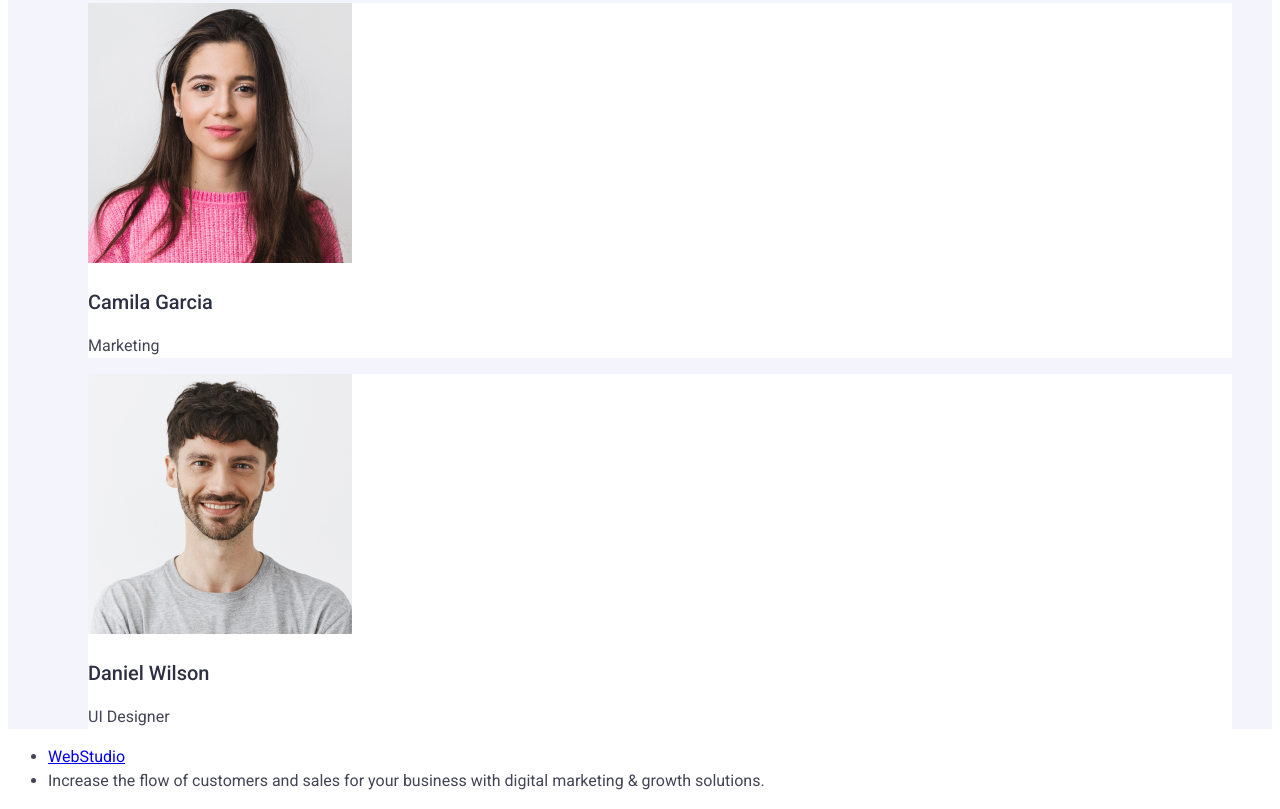
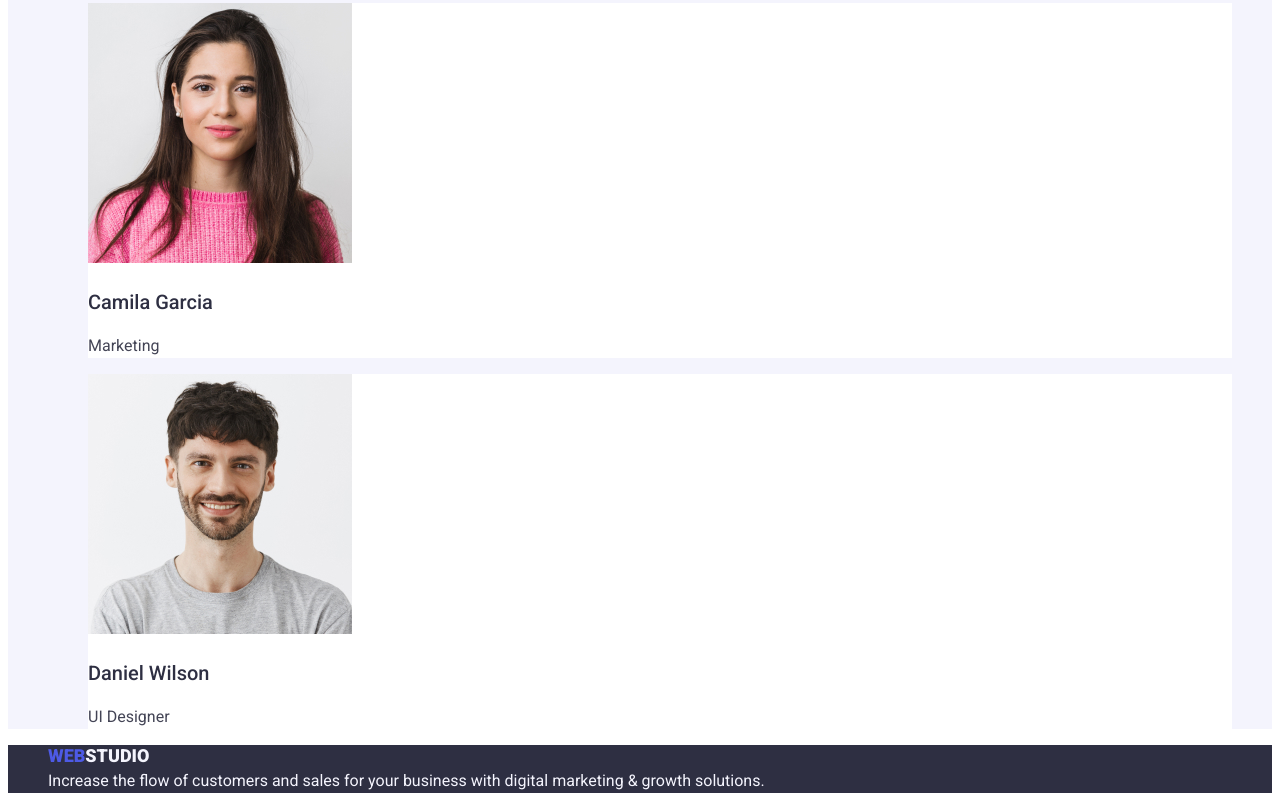
Before and after one commit to PeterPoterek/goit-markup-hw-02, a plain HTML site: page index.html in a window 1280 px wide. Shown: the part 2574-3383 px from the top of the page. Drawn offline with Linux system fonts and the light colour scheme.

Commit message:
footer section - completed

```diff
--- a/css/styles.css
+++ b/css/styles.css
@@ -26,7 +26,7 @@ body {
 .header-container {
   background-color: var(--color-white-background);
 }
-.logo {
+.header-logo {
   color: var(--color-dark);
 
   font-size: 18px;
@@ -36,7 +36,7 @@ body {
   text-decoration: none;
   text-transform: uppercase;
 }
-.logo-highlighted {
+.header-logo-highlighted {
   color: var(--color-primary);
 }
 
@@ -177,3 +177,32 @@ body {
   line-height: 1.5;
 }
 /* End of Our team section */
+
+/* Footer section */
+.footer-container {
+  background-color: var(--color-dark);
+}
+.footer-list {
+  list-style: none;
+}
+.footer-logo {
+  color: var(--color-light);
+
+  font-size: 18px;
+  font-weight: 800;
+  line-height: 1.1666667;
+
+  text-decoration: none;
+  text-transform: uppercase;
+}
+.footer-logo-highlighted {
+  color: var(--color-primary);
+}
+.footer-text {
+  color: var(--color-light);
+
+  font-size: 16px;
+  font-weight: 400;
+  line-height: 1.5;
+}
+/* End of Footer section */
--- a/index.html
+++ b/index.html
@@ -3,7 +3,7 @@
   <head>
     <meta charset="UTF-8" />
     <meta name="viewport" content="width=device-width, initial-scale=1.0" />
-    <title>GoIT</title>
+    <title>Web Studio</title>
 
     <link rel="stylesheet" href="/css/styles.css" />
 
@@ -18,7 +18,9 @@
     <header class="header-container">
       <nav>
         <div>
-          <a href="#" class="logo"><span class="logo-highlighted">Web</span>Studio</a>
+          <a href="#" class="header-logo"
+            ><span class="header-logo-highlighted">Web</span>Studio</a
+          >
         </div>
         <menu class="menu-list">
           <li><a class="menu-item" href="#">Studio</a></li>
@@ -174,11 +176,15 @@
       </section>
     </main>
 
-    <footer>
-      <ul>
-        <li><a href="#">WebStudio</a></li>
+    <footer class="footer-container">
+      <ul class="footer-list">
         <li>
-          <span>
+          <a class="footer-logo" href="#"
+            ><span class="footer-logo-highlighted">Web</span>Studio</a
+          >
+        </li>
+        <li>
+          <span class="footer-text">
             Increase the flow of customers and sales for your business with digital
             marketing & growth solutions.
           </span>
```
